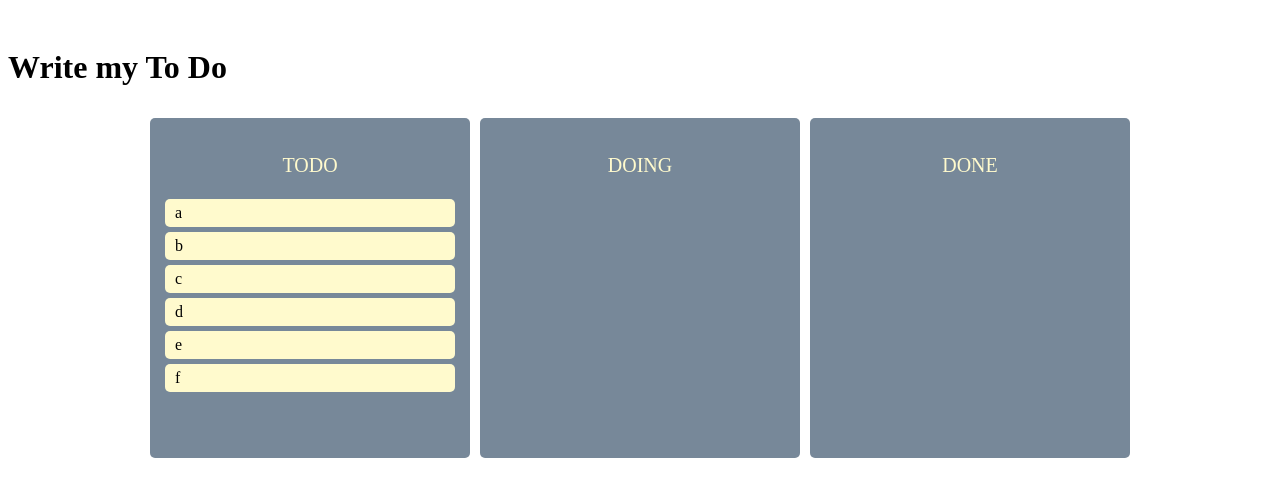
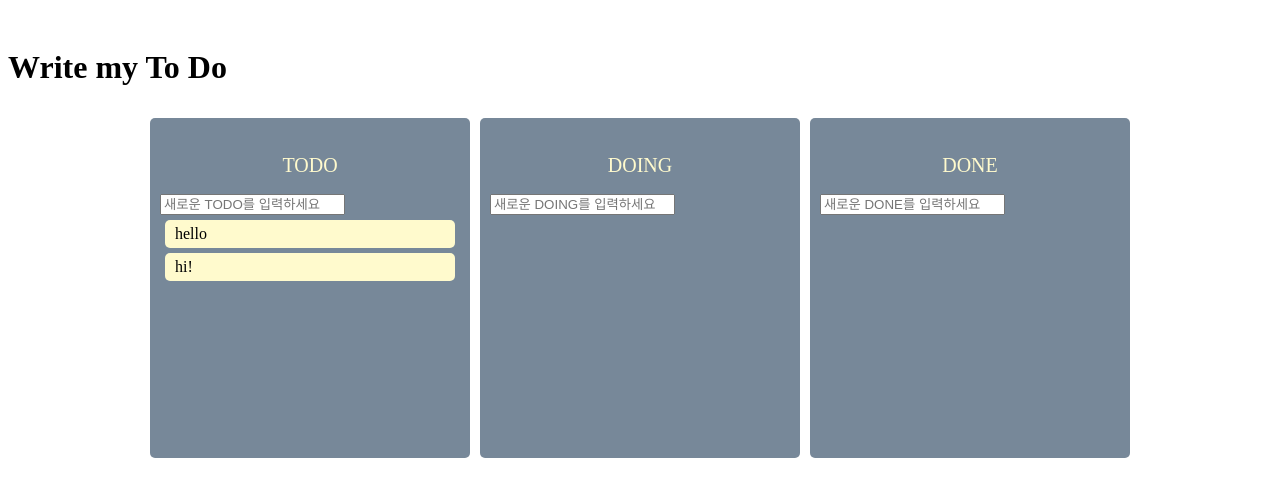
Before and after one commit to yeeahG/ToDos, a React (Create React App) app: page / in a window 1280 px wide. Shown: the top 496 px of the page. Built offline with nearby package versions, Linux system fonts and the light colour scheme.

Commit message:
Task 입력 준비

```diff
--- a/src/App.tsx
+++ b/src/App.tsx
@@ -39,9 +39,10 @@ function App() {
     if(destination?.droppableId === source.droppableId) {
       setToDos(allBoards => {
         const todoCopy = [...allBoards[source.droppableId]];
+        const todoObj = todoCopy[source.index];
 
         todoCopy.splice(source.index, 1); //delete item
-        todoCopy.splice(destination?.index, 0, draggableId ) //item 돌려놓기
+        todoCopy.splice(destination?.index, 0, todoObj ) //item 돌려놓기
           return {
             ...allBoards,
             [source.droppableId]: todoCopy,
@@ -52,10 +53,11 @@ function App() {
     if(destination?.droppableId !== source.droppableId) {
       setToDos( allBoards => {
         const sourceBCopy = [...allBoards[source.droppableId]];
+        const todoObj = sourceBCopy[source.index];
         const destBCopy = [...allBoards[destination.droppableId]];
 
         sourceBCopy.splice(source.index, 1); //delete item
-        destBCopy.splice(destination?.index, 0, draggableId ) //item 돌려놓기
+        destBCopy.splice(destination?.index, 0, todoObj ) //item 돌려놓기
         return {
           ...allBoards,
           [source.droppableId]: sourceBCopy,
--- a/src/components/Board/Board.tsx
+++ b/src/components/Board/Board.tsx
@@ -1,6 +1,8 @@
 import { Droppable } from "react-beautiful-dnd";
+import { useForm } from "react-hook-form";
 import styled from "styled-components";
 import DragCard from "../Card/DragCard";
+import { ITodo } from "../Model/atoms";
 
 const Wrapper = styled.div`
   background-color: ${props => props.theme.boardColor};
@@ -40,15 +42,38 @@ const Box = styled.div<IBoxProps>`
     transition: background-color 0.3s ease-in-out;
 `;
 
+const Form = styled.div`
+    width: 100%
+    input {
+        width: 100%;
+    }
+`
+
 interface IBoardProps {
-    toDos: string[];
+    toDos: ITodo[];
     boardId: string;
 }
 
+interface IForm {
+    toDo: string;
+}
+
 function Board( {toDos, boardId}:IBoardProps ) {
+    const {register, setValue, handleSubmit} = useForm<IForm>();
+    const onValid = ({toDo}:IForm) => {
+        setValue("toDo", "");
+    }
+
     return (
     <Wrapper>
         <Title>{boardId}</Title>
+        <Form onSubmit={handleSubmit(onValid)}>
+            <input
+                type="text"
+                {...register("toDo", { required: true })}
+                placeholder={`새로운 ${boardId}를 입력하세요`}
+            />
+        </Form>
         <Droppable droppableId={boardId}>
         {(provided, snapshot) =>
             <Box
@@ -58,7 +83,12 @@ function Board( {toDos, boardId}:IBoardProps ) {
                 {...provided.droppableProps}
             >
                 {toDos.map((toDo, index) => (
-                <DragCard key={toDo} toDo={toDo} index={index}/>
+                <DragCard
+                    key={toDo.id}
+                    toDoId={toDo.id}
+                    index={index}
+                    toDoTask={toDo.text}
+                />
                 )
                 )}
                 {provided.placeholder}
--- a/src/components/Card/DragCard.tsx
+++ b/src/components/Card/DragCard.tsx
@@ -16,15 +16,16 @@ const Card = styled.div<{isDragging:boolean}>`
 `;
 
 interface IDragCardPrps {
-  toDo: string;
+  toDoId: number;
+  toDoTask: string;
   index: number;
 }
 
 
-function DragCard( {toDo, index}:IDragCardPrps ) {
+function DragCard( {toDoId, toDoTask, index}:IDragCardPrps ) {
 
     return (
-    <Draggable draggableId={toDo} index={index} key={toDo} >
+    <Draggable draggableId={toDoId + ""} index={index} >
         {(provided, snapshot) =>
           <Card
             isDragging={snapshot.isDragging}
@@ -32,7 +33,7 @@ function DragCard( {toDo, index}:IDragCardPrps ) {
             {...provided.draggableProps}
             {...provided.dragHandleProps}
           >
-            {toDo}
+            {toDoTask}
           </Card>
         }
     </Draggable>
--- a/src/components/Model/atoms.tsx
+++ b/src/components/Model/atoms.tsx
@@ -1,8 +1,14 @@
 import { atom, selector } from "recoil";
 
+export interface ITodo {
+    id: number;
+    text: string;
+}
+
 interface IToDoState {
-    [key: string]: string[];
+    [key: string]: ITodo[];
 }
+
 
 export const minuteState = atom({
     key: "minutes",
@@ -12,7 +18,7 @@ export const minuteState = atom({
 export const toDoState = atom<IToDoState>({
     key: "toDo",
     default: {
-        TODO: ["a", "b", "c", "d", "e", "f"],
+        TODO: [{id:1, text: "hello"}, {id:2, text: "hi!"}],
         DOING: [],
         DONE: [],
     },
```
